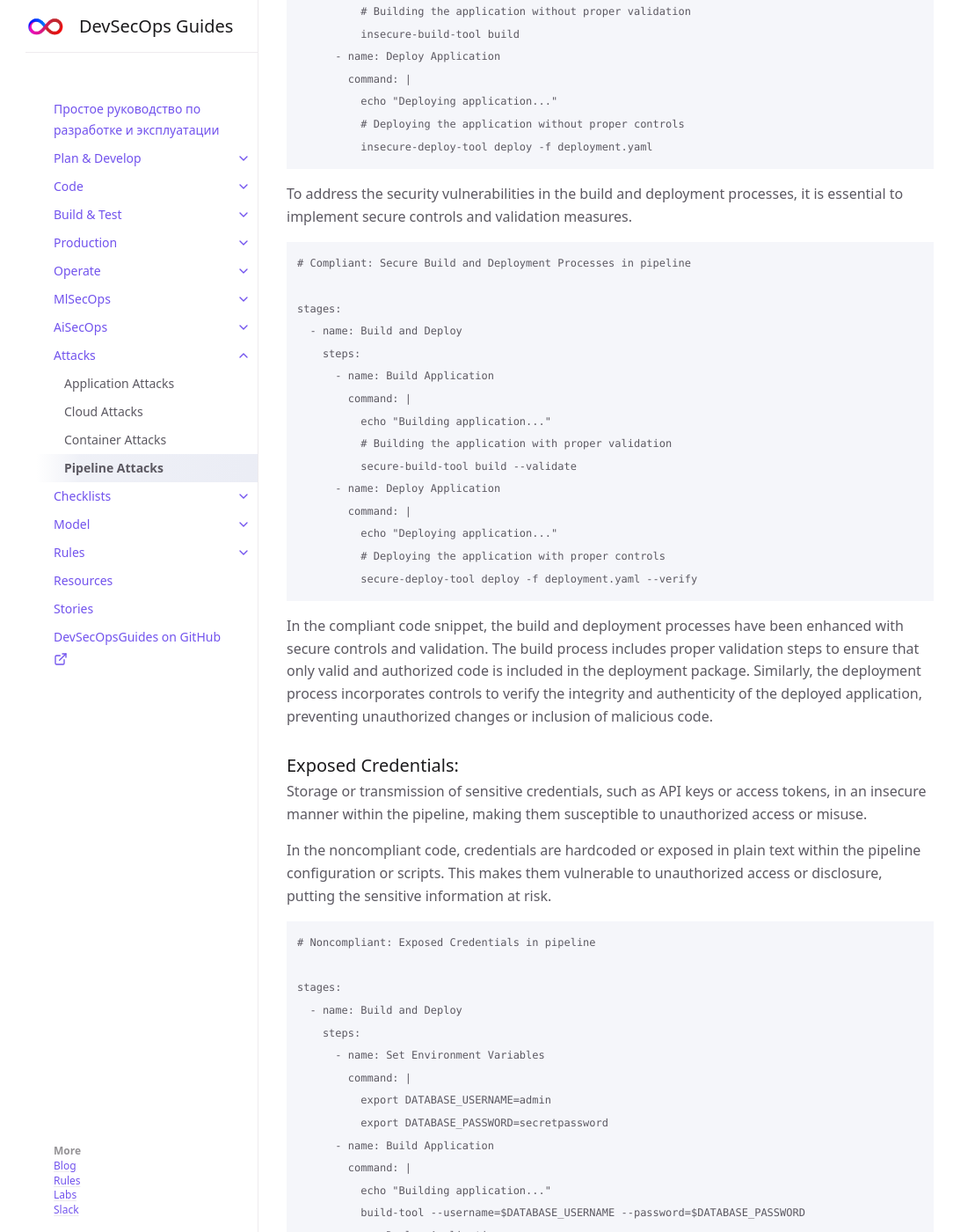
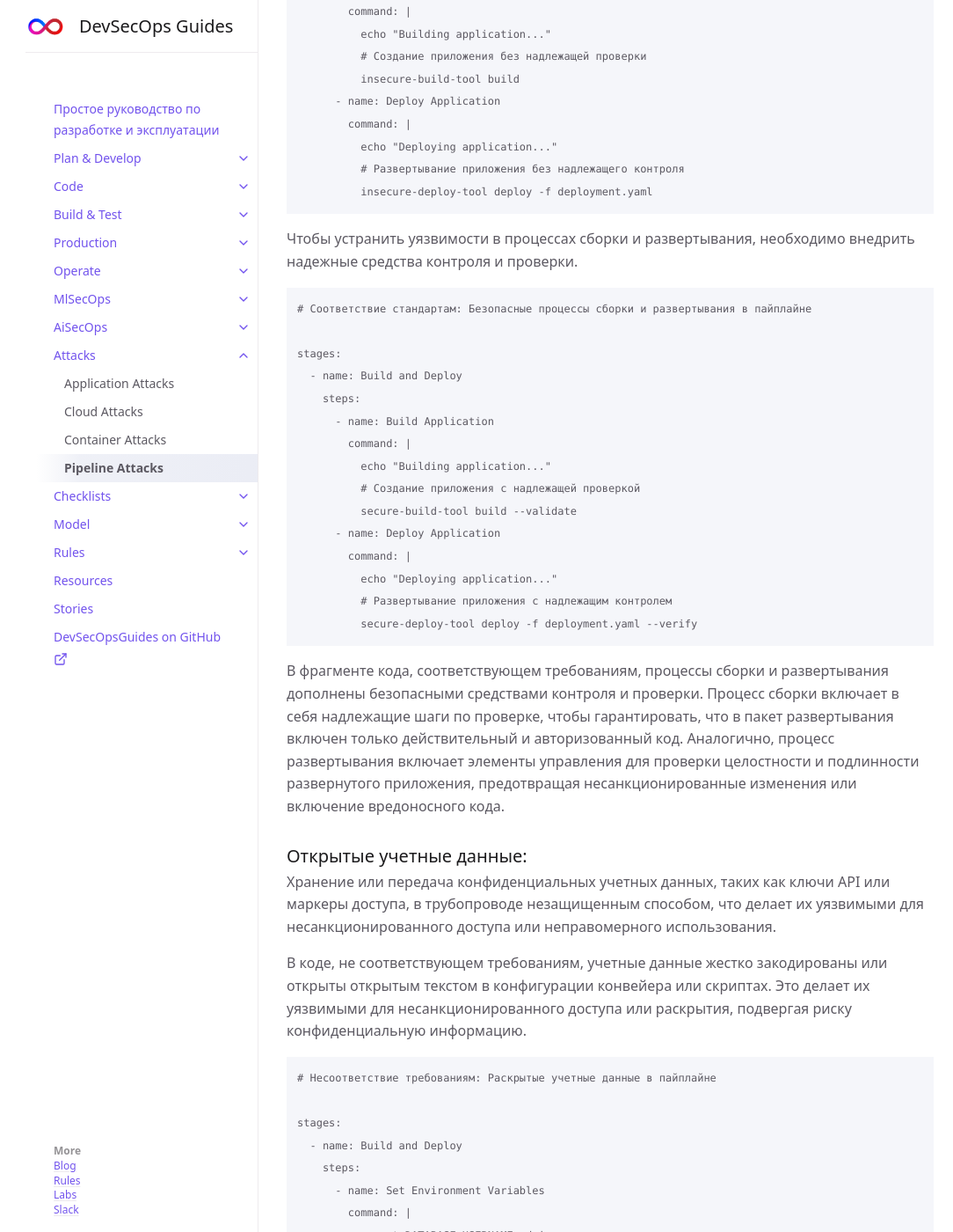
Before and after one commit to 2artem2/Work-Stuff, a Jekyll site: the page built from docs/attacks/pipeline.md, in a window 1280 px wide and 1400 px high, scrolled down 9614 px. Shown: the whole window at 88% size, without its empty margins (78-1162 px from the left). Built offline with Jekyll 4.4.1, drawn with Linux system fonts in a browser that asks for light colours; some of the changed text lies outside the part shown.

Commit message:
pipeline.md

````diff
--- a/docs/attacks/pipeline.md
+++ b/docs/attacks/pipeline.md
@@ -346,16 +346,16 @@ stages:
 
 
 
-## Insecure Build and Deployment Processes:
+## Небезопасные процессы сборки и развертывания:
 
-Weak controls and improper validation during the build and deployment processes, enabling the inclusion of malicious code or unauthorized changes into the pipeline.
+Слабые средства контроля и ненадлежащая проверка в процессах сборки и развертывания, позволяющие включать в конвейер вредоносный код или несанкционированные изменения.
 
-In the noncompliant code, the build and deployment processes lack proper controls and validation, making them vulnerable to the inclusion of malicious code or unauthorized changes. This can lead to the deployment of compromised or insecure applications.
+В несоответствующем коде процессы сборки и развертывания не имеют надлежащего контроля и проверки, что делает их уязвимыми для включения вредоносного кода или несанкционированных изменений. Это может привести к развертыванию скомпрометированных или небезопасных приложений.
 
 
 
 ```
-# Noncompliant: Insecure Build and Deployment Processes in pipeline
+# Несоответствие требованиям: Небезопасные процессы сборки и развертывания в пайплайне
 
 stages:
   - name: Build and Deploy
@@ -363,22 +363,22 @@ stages:
       - name: Build Application
         command: |
           echo "Building application..."
-          # Building the application without proper validation
+          # Создание приложения без надлежащей проверки
           insecure-build-tool build
       - name: Deploy Application
         command: |
           echo "Deploying application..."
-          # Deploying the application without proper controls
+          # Развертывание приложения без надлежащего контроля
           insecure-deploy-tool deploy -f deployment.yaml
 ```
 
-To address the security vulnerabilities in the build and deployment processes, it is essential to implement secure controls and validation measures.
+Чтобы устранить уязвимости в процессах сборки и развертывания, необходимо внедрить надежные средства контроля и проверки.
 
 
 
 
 ```
-# Compliant: Secure Build and Deployment Processes in pipeline
+# Соответствие стандартам: Безопасные процессы сборки и развертывания в пайплайне
 
 stages:
   - name: Build and Deploy
@@ -386,28 +386,28 @@ stages:
       - name: Build Application
         command: |
           echo "Building application..."
-          # Building the application with proper validation
+          # Создание приложения с надлежащей проверкой
           secure-build-tool build --validate
       - name: Deploy Application
         command: |
           echo "Deploying application..."
-          # Deploying the application with proper controls
+          # Развертывание приложения с надлежащим контролем
           secure-deploy-tool deploy -f deployment.yaml --verify
 ```
 
-In the compliant code snippet, the build and deployment processes have been enhanced with secure controls and validation. The build process includes proper validation steps to ensure that only valid and authorized code is included in the deployment package. Similarly, the deployment process incorporates controls to verify the integrity and authenticity of the deployed application, preventing unauthorized changes or inclusion of malicious code.
+В фрагменте кода, соответствующем требованиям, процессы сборки и развертывания дополнены безопасными средствами контроля и проверки. Процесс сборки включает в себя надлежащие шаги по проверке, чтобы гарантировать, что в пакет развертывания включен только действительный и авторизованный код. Аналогично, процесс развертывания включает элементы управления для проверки целостности и подлинности развернутого приложения, предотвращая несанкционированные изменения или включение вредоносного кода.
 
 
 
-## Exposed Credentials:
+## Открытые учетные данные:
 
-Storage or transmission of sensitive credentials, such as API keys or access tokens, in an insecure manner within the pipeline, making them susceptible to unauthorized access or misuse.
+Хранение или передача конфиденциальных учетных данных, таких как ключи API или маркеры доступа, в трубопроводе незащищенным способом, что делает их уязвимыми для несанкционированного доступа или неправомерного использования.
 
-In the noncompliant code, credentials are hardcoded or exposed in plain text within the pipeline configuration or scripts. This makes them vulnerable to unauthorized access or disclosure, putting the sensitive information at risk.
+В коде, не соответствующем требованиям, учетные данные жестко закодированы или открыты открытым текстом в конфигурации конвейера или скриптах. Это делает их уязвимыми для несанкционированного доступа или раскрытия, подвергая риску конфиденциальную информацию.
 
 
 ```
-# Noncompliant: Exposed Credentials in pipeline
+# Несоответствие требованиям: Раскрытые учетные данные в пайплайне
 
 stages:
   - name: Build and Deploy
@@ -426,12 +426,12 @@ stages:
           deploy-tool --username=$DATABASE_USERNAME --password=$DATABASE_PASSWORD
 ```
 
-To address the security concern of exposed credentials in the pipeline, it is crucial to adopt secure practices for handling sensitive information.
+Для решения проблемы безопасности, связанной с открытыми учетными данными в пайплайне, очень важно внедрить безопасные методы работы с конфиденциальной информацией.
 
 
 
 ```
-# Compliant: Secure Handling of Credentials in pipeline
+# Соответствие требованиям: Безопасная обработка учетных данных в пайплайне
 
 stages:
   - name: Build and Deploy
@@ -450,21 +450,21 @@ stages:
           deploy-tool --username=$DATABASE_USERNAME --password=$DATABASE_PASSWORD
 ```
 
-In the compliant code snippet, the sensitive credentials are retrieved securely from a secure vault or secret management system. This ensures that the credentials are not exposed directly in the pipeline configuration or scripts. By using a secure vault, the credentials remain encrypted and are accessed only when needed during the pipeline execution.
+В фрагменте кода, соответствующем требованиям, конфиденциальные учетные данные безопасно извлекаются из надежного хранилища или системы управления секретами. Это гарантирует, что учетные данные не будут открыты непосредственно в конфигурации пайплайна или сценариях. Благодаря использованию безопасного хранилища учетные данные остаются зашифрованными, и доступ к ним осуществляется только в случае необходимости во время выполнения пайплайна.
 
 
 
 
-## Insufficient Monitoring and Logging:
+## Недостаточный мониторинг и протоколирование:
 
-Lack of robust monitoring and logging mechanisms in the pipeline, hindering the detection and response to security incidents or unusual activities.
+Отсутствие надежных механизмов мониторинга и протоколирования в пайплайне, затрудняющее обнаружение и реагирование на инциденты безопасности или необычные действия.
 
-In the noncompliant code, there is a lack of proper monitoring and logging practices in the pipeline. This means that important events, errors, or security-related activities are not adequately captured or logged, making it challenging to detect and respond to potential issues or security incidents.
+В коде, не соответствующем требованиям, в конвейере отсутствуют надлежащие методы мониторинга и протоколирования. Это означает, что важные события, ошибки или действия, связанные с безопасностью, не фиксируются и не протоколируются должным образом, что затрудняет обнаружение и реагирование на потенциальные проблемы или инциденты безопасности.
 
 
 
 ```
-# Noncompliant: Insufficient Monitoring and Logging in pipeline
+# Несоответствие требованиям: Недостаточный мониторинг и протоколирование в пайплайне
 
 stages:
   - name: Build and Deploy
@@ -479,12 +479,12 @@ stages:
           deploy-tool
 ```
 
-To address the insufficient monitoring and logging in the pipeline, it is essential to implement proper logging and monitoring practices.
+Для решения проблемы недостаточного мониторинга и протоколирования в пайплайне необходимо внедрить надлежащие методы протоколирования и мониторинга.
 
 
 
 ```
-# Compliant: Implementing Monitoring and Logging in pipeline
+# Соответствие требованиям: Реализация мониторинга и протоколирования в пайплайне
 
 stages:
   - name: Build and Deploy
@@ -511,22 +511,22 @@ stages:
           monitor-pipeline
 ```
 
-In the compliant code snippet, an additional stage called "Monitor and Log" is introduced to handle monitoring and logging activities. This stage includes steps to send pipeline logs to a centralized logging system and monitor the performance and health of the pipeline.
+В фрагменте кода, соответствующем требованиям, введен дополнительный этап под названием "Мониторинг и журнал" для обработки действий по мониторингу и протоколированию. Этот этап включает в себя шаги по отправке журналов трубопровода в централизованную систему протоколирования и отслеживанию производительности и работоспособности пайплайна.
 
-By sending the pipeline logs to a centralized logging system, you can gather and analyze log data from multiple pipeline runs, enabling better visibility into pipeline activities and potential issues. Monitoring the pipeline's performance and health helps identify any abnormalities or bottlenecks, allowing for proactive remediation.
+Отправляя журналы пайплайна в централизованную систему регистрации, вы можете собирать и анализировать данные журналов, полученные в результате нескольких запусков пайплайна, что позволяет лучше видеть деятельность пайплайна и потенциальные проблемы. Мониторинг производительности и состояния пайплайна помогает выявить любые отклонения от нормы или узкие места, что позволяет заблаговременно принять меры по их устранению.
 
 
 
-## Misconfigured Access Controls:
+## Неправильно настроенные средства контроля доступа:
 
-Improperly configured access controls, permissions, or roles within the pipeline, allowing unauthorized users or malicious actors to gain elevated privileges or access to critical resources.
+Неправильно настроенные средства контроля доступа, разрешения или роли в конвейере, позволяющие неавторизованным пользователям или злоумышленникам получить повышенные привилегии или доступ к критическим ресурсам.
 
-In the noncompliant code, there is a lack of proper access controls in the pipeline. This means that unauthorized individuals may have access to sensitive information or critical pipeline components, leading to potential security breaches or unauthorized actions.
+В коде, не соответствующем требованиям, отсутствует надлежащий контроль доступа в пайплайне. Это означает, что неавторизованные лица могут иметь доступ к конфиденциальной информации или критическим компонентам пайплайна, что может привести к потенциальным нарушениям безопасности или несанкционированным действиям.
 
 
 
 ```
-# Noncompliant: Misconfigured Access Controls in pipeline
+# Несоответствие требованиям: Неправильно настроенные средства контроля доступа в пайплайне
 
 stages:
   - name: Build and Deploy
@@ -541,12 +541,12 @@ stages:
           deploy-tool
 ```
 
-To mitigate the risk of misconfigured access controls in the pipeline, it is crucial to implement proper access controls and authentication mechanisms.
+Чтобы снизить риск неправильной настройки контроля доступа в пайплайне, очень важно внедрить надлежащие механизмы контроля доступа и аутентификации.
 
 
 
 ```
-# Compliant: Enhanced Access Controls in pipeline
+# Соответствие требованиям: Усиленный контроль доступа в пайплайне
 
 stages:
   - name: Build and Deploy
@@ -565,7 +565,7 @@ stages:
           - role: build-deploy
 ```
 
-In the compliant code, each step in the pipeline has an associated security configuration that specifies the necessary roles or permissions required to execute that step. This ensures that only authorized individuals or entities can perform specific actions in the pipeline.
+В совместимом коде каждый этап пайплайна имеет соответствующую конфигурацию безопасности, в которой указаны необходимые роли или разрешения, требуемые для выполнения этого этапа. Это гарантирует, что только уполномоченные лица или организации могут выполнять определенные действия в пайплайне.
 
 
 
````
